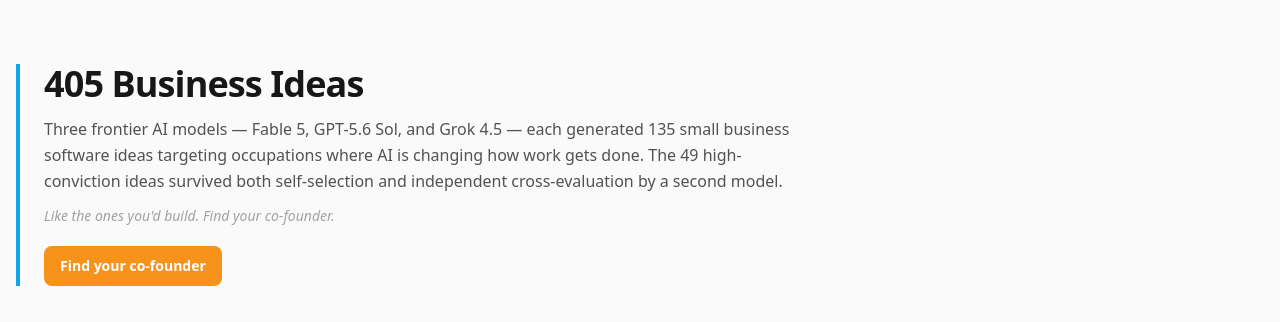
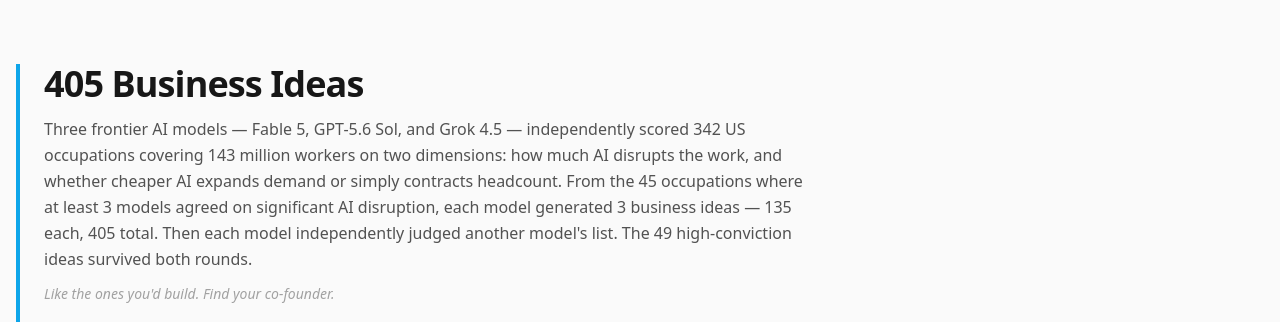
Before and after one commit to villoslado/ideas-site, a Next.js app: page / in a window 1280 px wide. Shown: the top 322 px of the page. Built offline with nearby package versions, Linux system fonts and the light colour scheme; no server answers; the database is empty.

Commit message:
Add 143M workers stat to header

```diff
--- a/app/page.tsx
+++ b/app/page.tsx
@@ -224,10 +224,14 @@
             </h1>
             <p className="mt-3 max-w-3xl text-sm leading-relaxed text-neutral-600 sm:text-base">
               Three frontier AI models — Fable 5, GPT-5.6 Sol, and Grok 4.5 —
-              each generated 135 small business software ideas targeting
-              occupations where AI is changing how work gets done. The 49
-              high-conviction ideas survived both self-selection and independent
-              cross-evaluation by a second model.
+              independently scored 342 US occupations covering 143 million
+              workers on two dimensions: how much AI disrupts the work, and
+              whether cheaper AI expands demand or simply contracts headcount.
+              From the 45 occupations where at least 3 models agreed on
+              significant AI disruption, each model generated 3 business ideas —
+              135 each, 405 total. Then each model independently judged another
+              model&apos;s list. The 49 high-conviction ideas survived both
+              rounds.
             </p>
             <p className="mt-3 text-sm italic text-neutral-400">
               Like the ones you&apos;d build. Find your co-founder.
```
